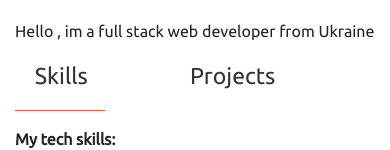
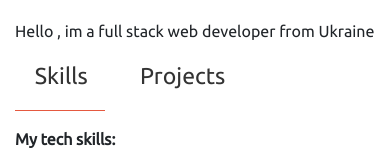
Before and after one commit to karaka-code/portfolio, a React (Create React App) app in the folder client/: page / in a window 390 px wide. Shown: the part 145-295 px from the top of the page. Built offline with nearby package versions, Linux system fonts and the light colour scheme; no server answers.

Commit message:
mobile version2

```diff
--- a/client/src/App.css
+++ b/client/src/App.css
@@ -82,6 +82,10 @@
         width: 100%;
     }
 
+    .two {
+        margin-left: 40px;
+    }
+
     .chat {
         width: 102%;
     }
```
